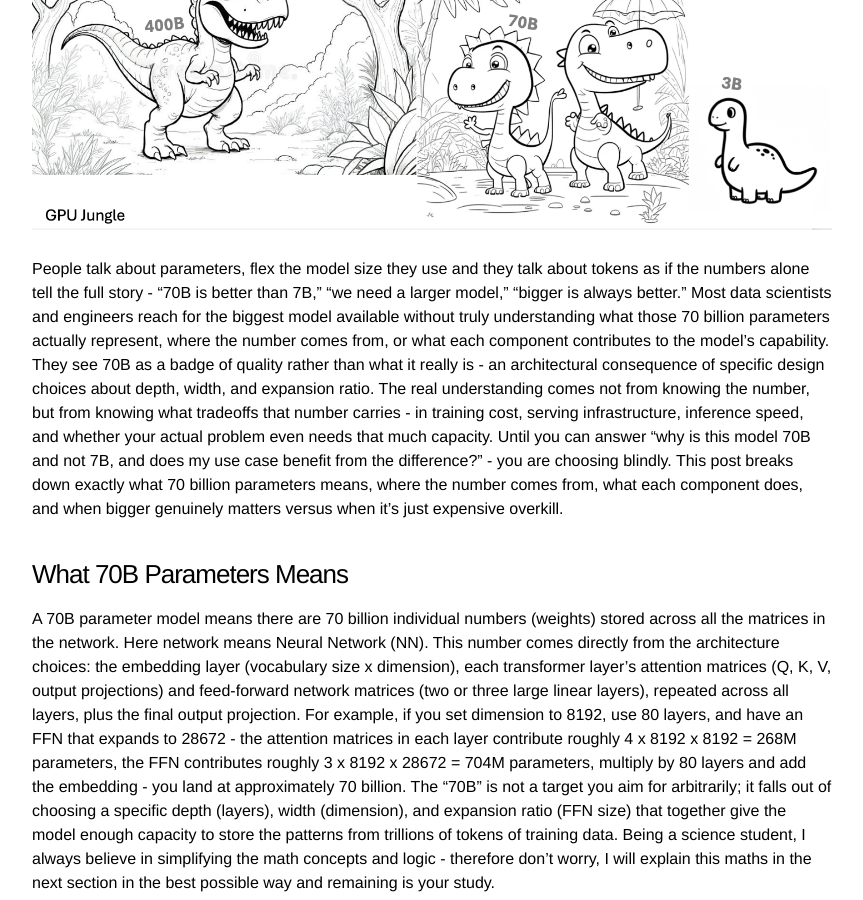
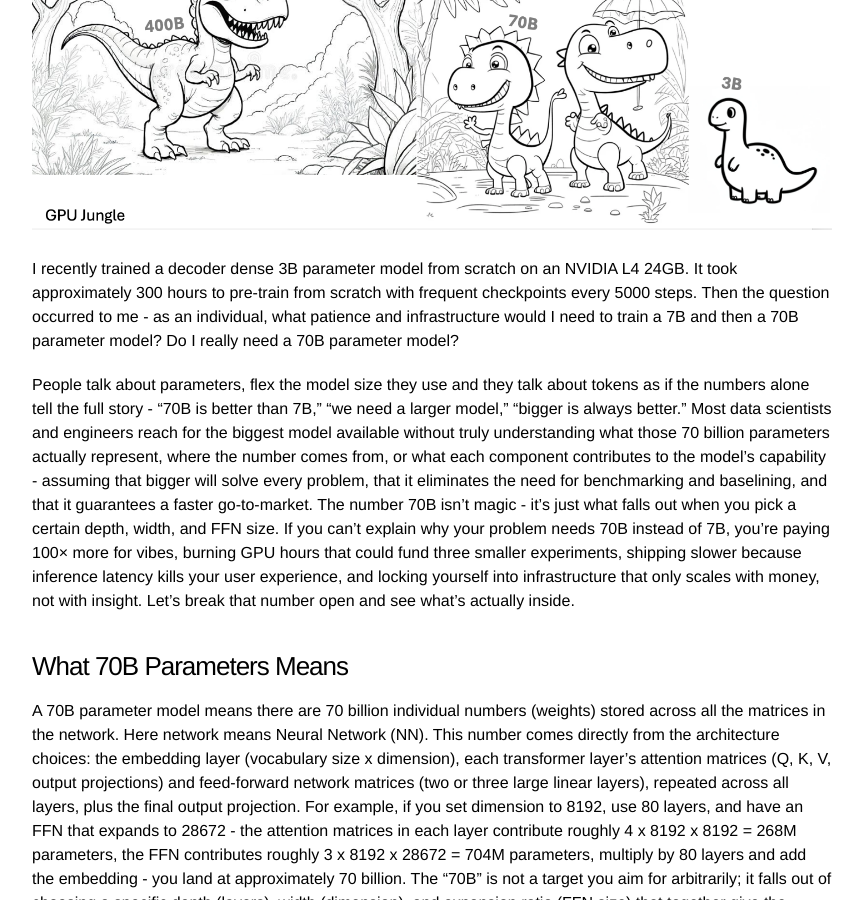
Before and after one commit to deycoding/deycoding.github.io, a Jekyll site: the page built from _posts/2026-06-15-what-does-70b-parameters-mean.md, in a window 1280 px wide and 900 px high, scrolled down 448 px. Shown: the whole window, without its empty margins (208-1071 px from the left). Built offline with Jekyll 4.4.1, drawn with Linux system fonts in a browser that asks for light colours.

Commit message:
Update intro paragraph with sharper messaging

```diff
--- a/_posts/2026-06-15-what-does-70b-parameters-mean.md
+++ b/_posts/2026-06-15-what-does-70b-parameters-mean.md
@@ -13,7 +13,9 @@ I have chosen 70B randomly for the title - however, the reason for this neural r
 
 ![GPU Jungle](/assets/images/gpu-jungle.png){: style="max-width:100%; width:1120px"}
 
-People talk about parameters, flex the model size they use and they talk about tokens as if the numbers alone tell the full story - "70B is better than 7B," "we need a larger model," "bigger is always better." Most data scientists and engineers reach for the biggest model available without truly understanding what those 70 billion parameters actually represent, where the number comes from, or what each component contributes to the model's capability. They see 70B as a badge of quality rather than what it really is - an architectural consequence of specific design choices about depth, width, and expansion ratio. The real understanding comes not from knowing the number, but from knowing what tradeoffs that number carries - in training cost, serving infrastructure, inference speed, and whether your actual problem even needs that much capacity. Until you can answer "why is this model 70B and not 7B, and does my use case benefit from the difference?" - you are choosing blindly. This post breaks down exactly what 70 billion parameters means, where the number comes from, what each component does, and when bigger genuinely matters versus when it's just expensive overkill.
+I recently trained a decoder dense 3B parameter model from scratch on an NVIDIA L4 24GB. It took approximately 300 hours to pre-train from scratch with frequent checkpoints every 5000 steps. Then the question occurred to me - as an individual, what patience and infrastructure would I need to train a 7B and then a 70B parameter model? Do I really need a 70B parameter model?
+
+People talk about parameters, flex the model size they use and they talk about tokens as if the numbers alone tell the full story - "70B is better than 7B," "we need a larger model," "bigger is always better." Most data scientists and engineers reach for the biggest model available without truly understanding what those 70 billion parameters actually represent, where the number comes from, or what each component contributes to the model's capability - assuming that bigger will solve every problem, that it eliminates the need for benchmarking and baselining, and that it guarantees a faster go-to-market. The number 70B isn't magic - it's just what falls out when you pick a certain depth, width, and FFN size. If you can't explain why your problem needs 70B instead of 7B, you're paying 100× more for vibes, burning GPU hours that could fund three smaller experiments, shipping slower because inference latency kills your user experience, and locking yourself into infrastructure that only scales with money, not with insight. Let's break that number open and see what's actually inside.
 
 ### What 70B Parameters Means
 
```
